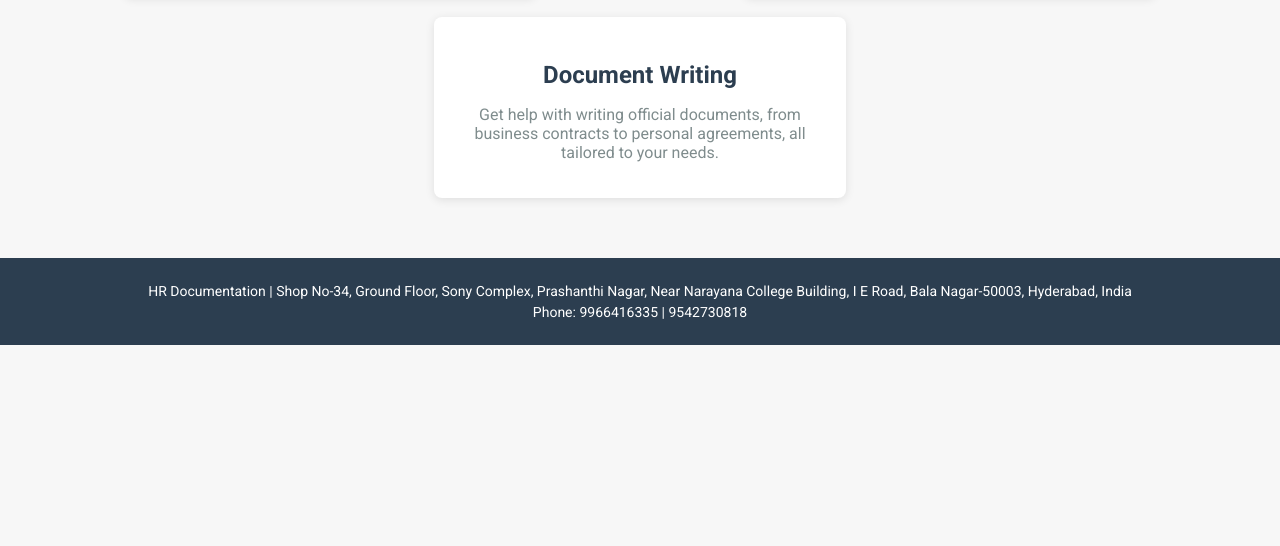
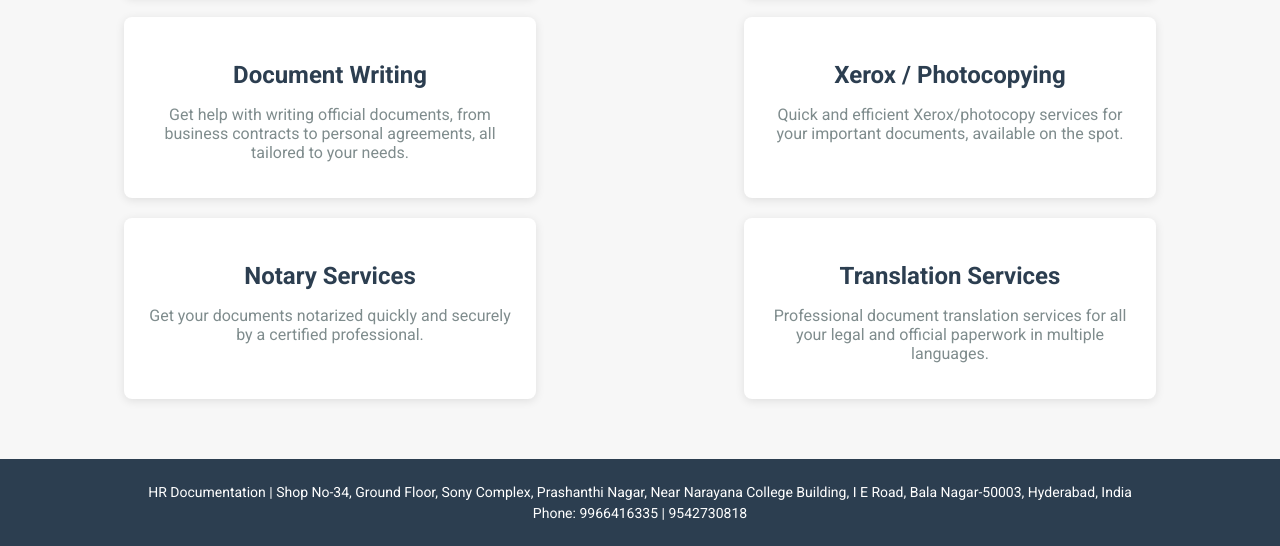
Before and after one commit to krishnaguntipalli/HRDocument, a plain HTML site: page index.html in a window 1280 px wide. Shown: the part 859-1405 px from the top of the page. Before the commit the page ends 1204 px from the top, so only its background shows below. Drawn offline with Linux system fonts and the light colour scheme.

Commit message:
Update index.html

```diff
--- a/index.html
+++ b/index.html
@@ -5,7 +5,7 @@
     <meta charset="UTF-8">
     <meta name="viewport" content="width=device-width, initial-scale=1.0">
     <meta name="description" content="Professional document writing and registration services in Hyderabad. Get reliable services for all types of registrations and documentation.">
-    <meta name="keywords" content="document writer, registration services, Hyderabad, document registration, legal documentation">
+    <meta name="keywords" content="document writer, registration services, Hyderabad, document registration, legal documentation, xerox">
     <title>HR Documentation - Document Writer & Registration Services in Hyderabad</title>
 
     <!-- Structured Data (Schema Markup) for Local Business -->
@@ -206,6 +206,18 @@
             <h3>Document Writing</h3>
             <p>Get help with writing official documents, from business contracts to personal agreements, all tailored to your needs.</p>
         </div>
+        <div class="service-item">
+            <h3>Xerox / Photocopying</h3>
+            <p>Quick and efficient Xerox/photocopy services for your important documents, available on the spot.</p>
+        </div>
+        <div class="service-item">
+            <h3>Notary Services</h3>
+            <p>Get your documents notarized quickly and securely by a certified professional.</p>
+        </div>
+        <div class="service-item">
+            <h3>Translation Services</h3>
+            <p>Professional document translation services for all your legal and official paperwork in multiple languages.</p>
+        </div>
     </section>
 
     <!-- Footer Section -->
@@ -219,6 +231,7 @@
         <i class="fab fa-whatsapp"></i>
     </a>
 
+    <!-- FontAwesome Script for WhatsApp Icon -->
     <script src="https://kit.fontawesome.com/a076d05399.js"></script>
 
     <script>
```
